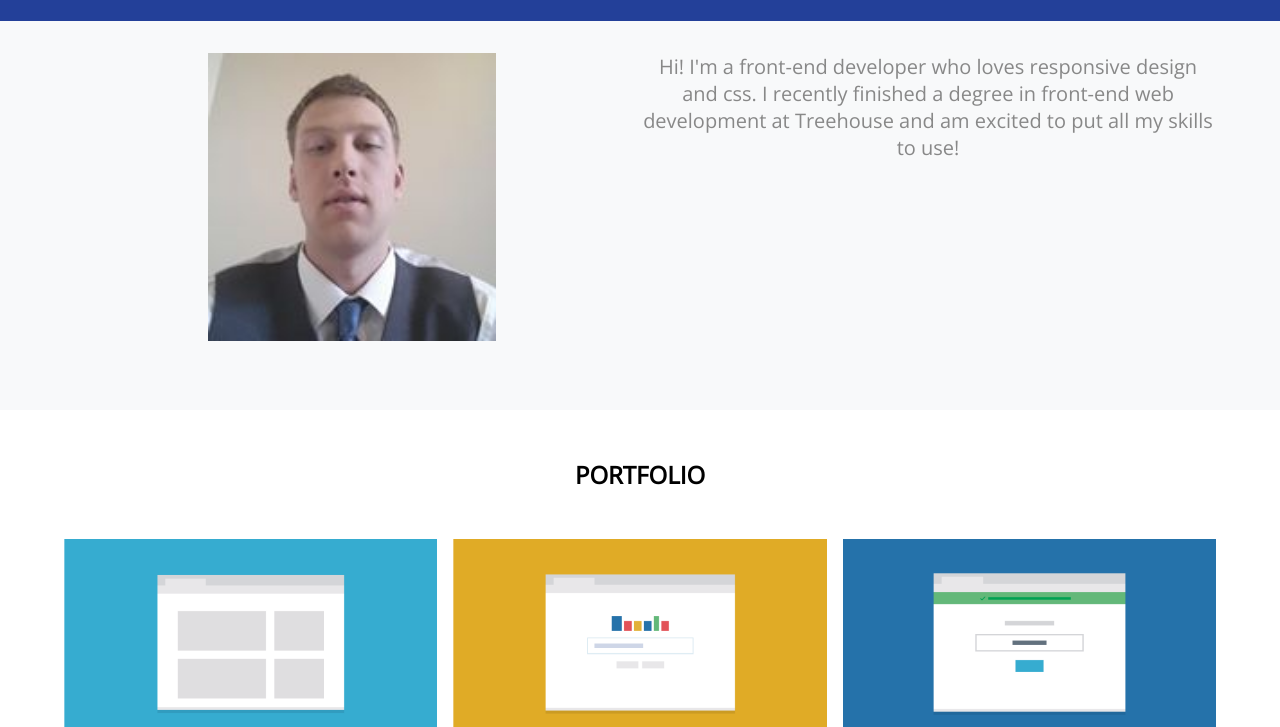
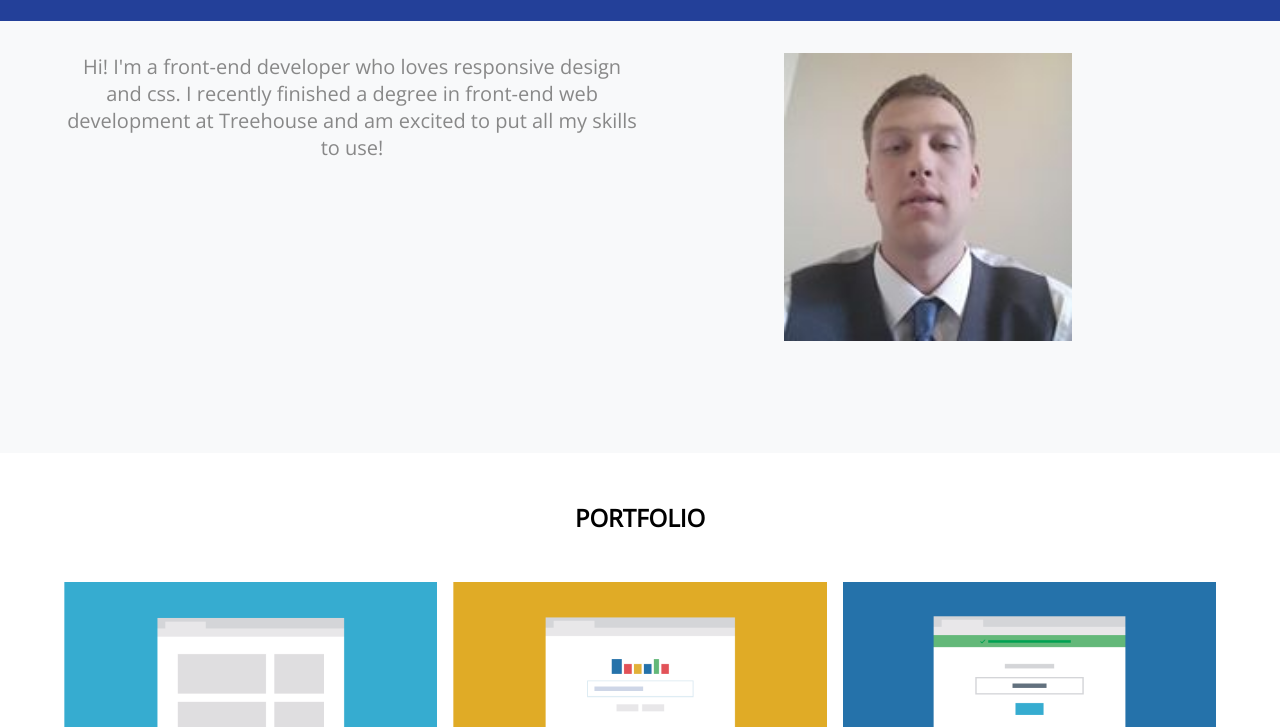
Before and after one commit to spadejac000/responsive-website, a plain HTML site: page index.html in a window 1280 px wide. Shown: the part 73-800 px from the top of the page. Drawn offline with nearby package versions, Linux system fonts and the light colour scheme.

Commit message:
switched profile picture and intro paragraph

```diff
--- a/css/style.css
+++ b/css/style.css
@@ -150,10 +150,18 @@ div.portfolio-text h3 {
     padding-left: 32px;
   }
 
+  .profile .profile-picture {
+    float: right;
+    width: 50%;
+  }
+
+  .profile .intro {
+    float: left;
+    width: 50%;
+  }
+
   .profile {
-    display: grid;
-    grid-template-columns: 1fr 1fr;
-    padding-bottom: 64px;
+    height: 400px;
   }
 
   div.intro {
```
